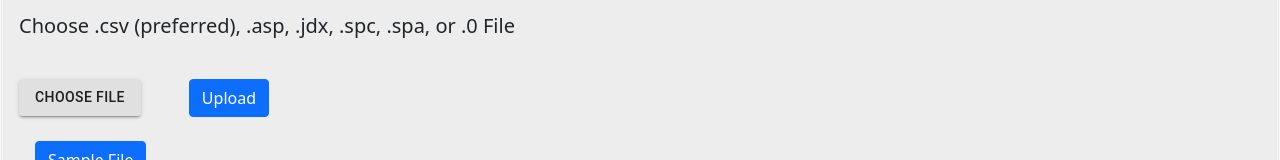
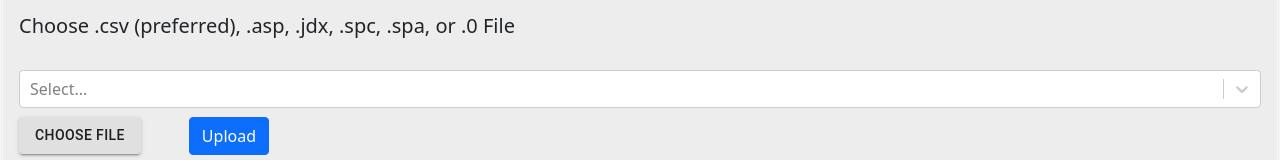
Before and after one commit to sujith15/OpenSpecy_project_21, a React (Create React App) app in the folder frontend-react/: page /upload in a window 1280 px wide. Shown: the part 190-350 px from the top of the page. Built offline with nearby package versions, Linux system fonts and the light colour scheme.

Commit message:
allows use to select type of specturm for processing

```diff
--- a/frontend-react/src/Uploadpage.js
+++ b/frontend-react/src/Uploadpage.js
@@ -3,6 +3,13 @@ import "./Uploadpage.css";
 import { useState } from "react";
 import axios from "axios";
 import Button from "@material-ui/core/Button";
+import Select from 'react-select';
+
+const options = [
+  { value: 'FTIR', label: 'FTIR' },
+  { value: 'RAMAN', label: 'RAMAN' },
+  { value: 'MISC', label: 'MISC' }
+]
 
 const Upload = () => {
   const [fileData, setFileData] = useState("");
@@ -62,6 +69,8 @@ const Upload = () => {
             required
             // value={""}
           /> */}
+
+          <Select options={options} />
 
           <Button variant="contained" component="label">
             Choose File
```
